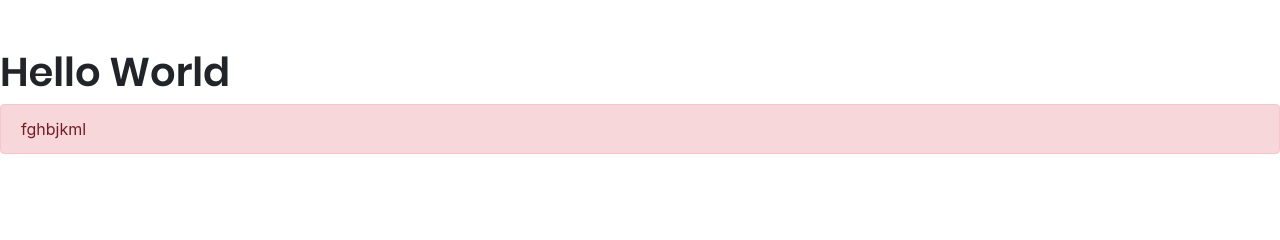
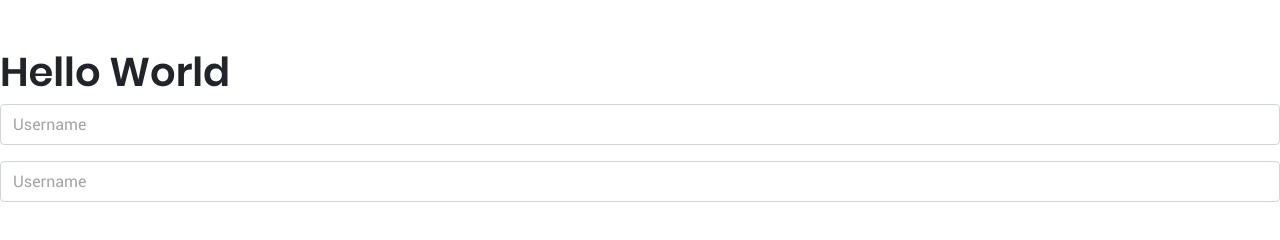
Before and after one commit to nashirjamali/sbydev-designsystem, a plain HTML site: page index.html in a window 1280 px wide. Drawn offline with Linux system fonts and the light colour scheme.

Commit message:
form input update

```diff
--- a/css/sbydev.scss
+++ b/css/sbydev.scss
@@ -311,7 +311,34 @@ $button: (
     }
 }
 
-// Alert
-.alert-danger{
-    background-color: lighten(mainColors(red), 40%);
+
+// Form Input
+.form-control{
+    font-family: fontFamily(roboto-regular);
+    color: textColors(grey) !important;
+    padding: 10px 12px !important;
+    height: 100% !important;
+    &:focus{
+        border-color: rgba(50,151,211,.25) !important;
+        box-shadow: none !important;
+        color: textColors(grey) !important;
+    }&::placeholder{
+        color: rgba(textColors(grey), .5) !important;
+    }
 }
+
+
+
+
+// .form-group{
+//     .form-control{
+//         font-size: 16px;
+//         color: textColors(grey);
+//         border: 1px solid #cad1d7;
+//         padding: .625rem .75rem;
+//         border-radius: .25rem;
+//         &:focus{
+//             border-color: rgba(50,151,211,.25);
+//         }
+//     }
+// }
--- a/index.html
+++ b/index.html
@@ -13,8 +13,11 @@
 <body>
     <br><br>
     <h1>Hello World</h1>
-    <div class="alert alert-danger">
-        fghbjkml
+    <div class="form-group">
+        <input type="text" name="username" class="form-control success" placeholder="Username" id="">
+    </div>
+    <div class="form-group">
+        <input type="email" name="email" class="form-control" placeholder="Username" id="">
     </div>
 </body>
 
```
Also changed, not shown: README.md, css/main.css (line endings or trailing spaces), css/sbydev.css, vendor/poppins/css/poppins.css (line endings or trailing spaces), vendor/roboto/css/roboto.css (line endings or trailing spaces), 1 other file.
